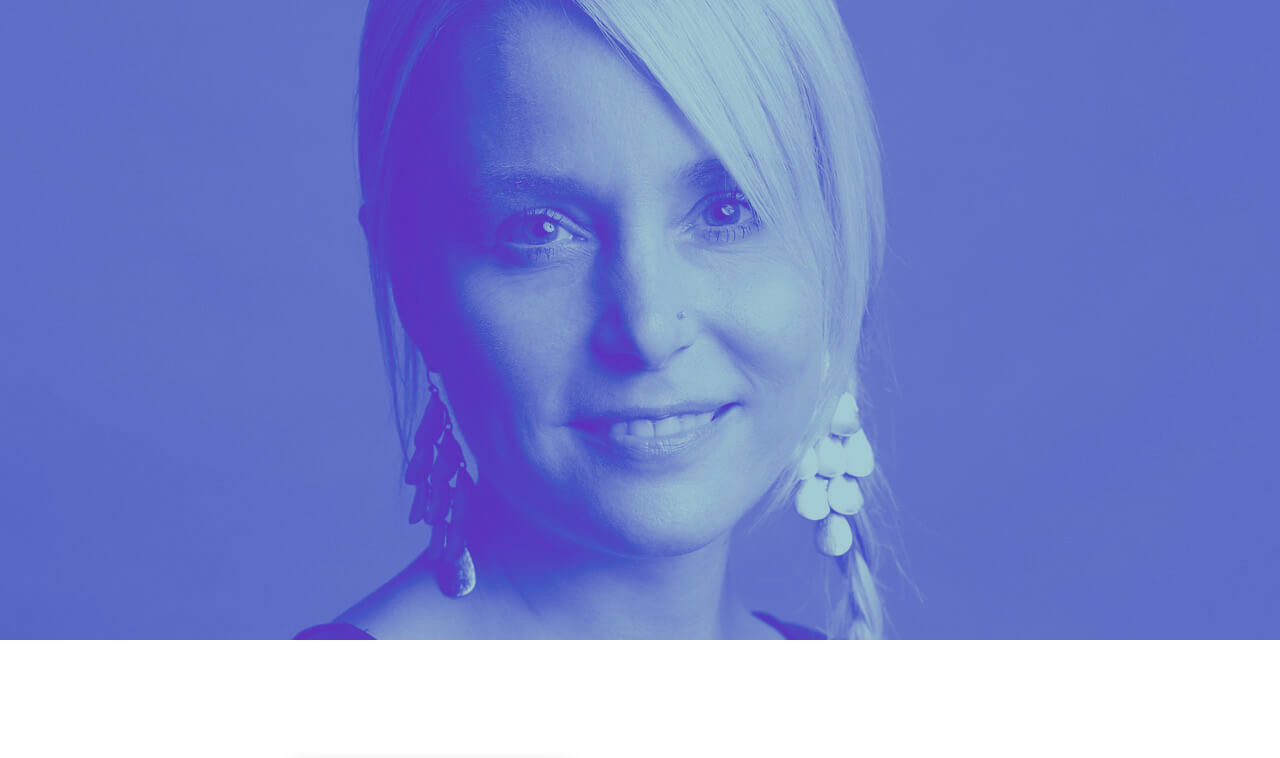
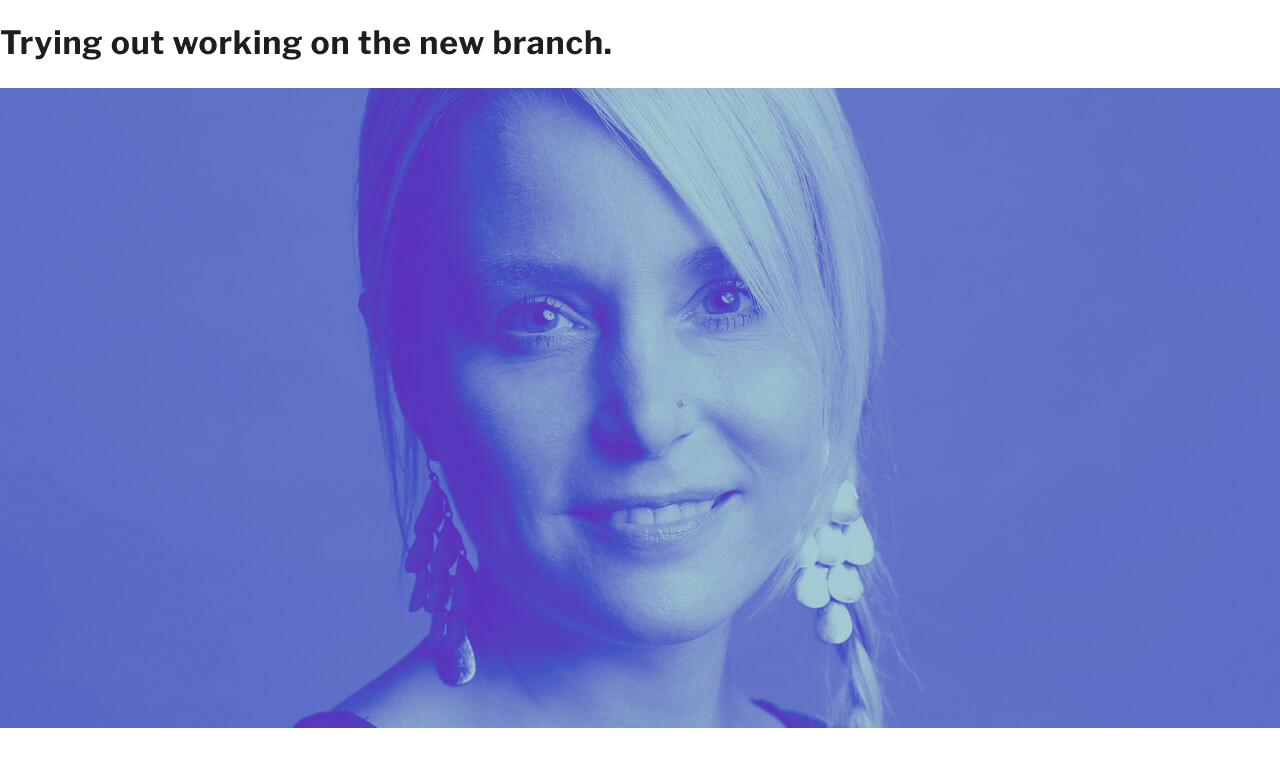
Before and after one commit to brandicameron/portfolio-working, a plain HTML site: page index.html in a window 1280 px wide. Shown: the top 758 px of the page. Drawn offline with nearby package versions, Linux system fonts and the light colour scheme.

Commit message:
changing text on new branch

```diff
--- a/index.html
+++ b/index.html
@@ -3,7 +3,7 @@
 
 <head>
   <meta charset="utf-8">
-  <title>Marcy's Working Portfolio</title>
+  <title>Working Portfolio</title>
   <meta name="description" content="">
   <meta name="viewport" content="width=device-width, initial-scale=1">
   <meta name="author" content="Brandi Cameron | hello@brandicameron.com">
@@ -76,6 +76,7 @@
     <p class="browserupgrade">You are using an <strong>outdated</strong> browser. Please <a href="https://browsehappy.com/">upgrade your browser</a> to improve your experience and security.</p>
   <![endif]-->
 
+	<h1>Trying out working on the new branch.</h1>
 	<header>
 	</header>
 
```
Also changed, not shown: 1 other file.
